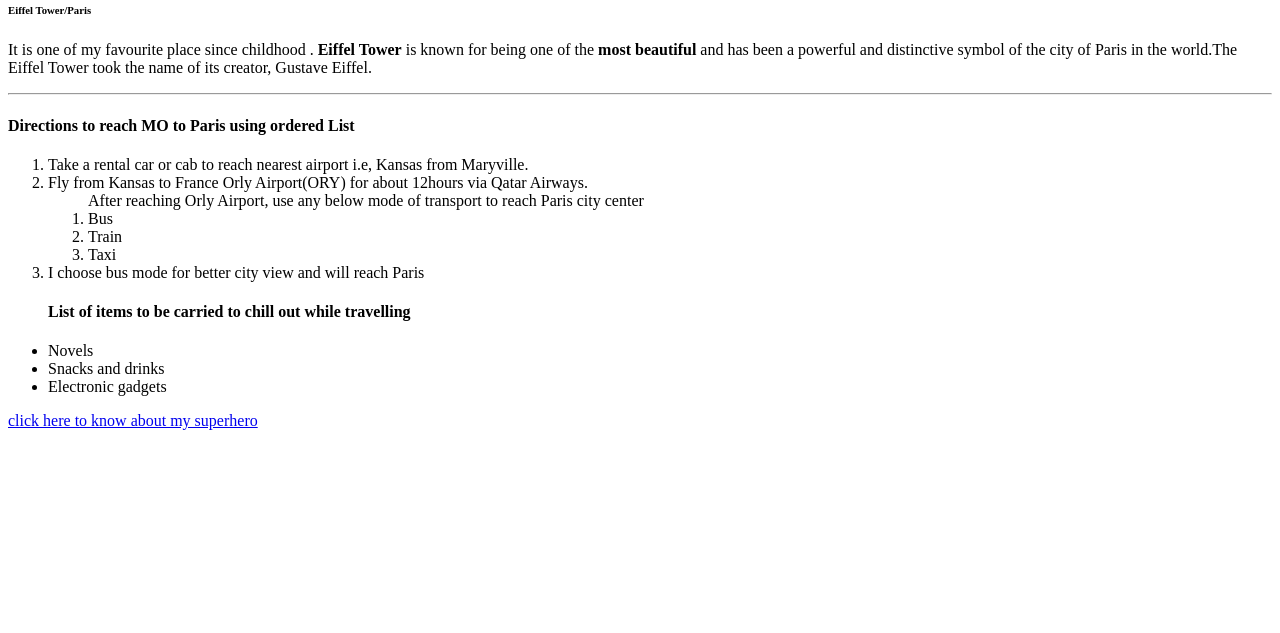
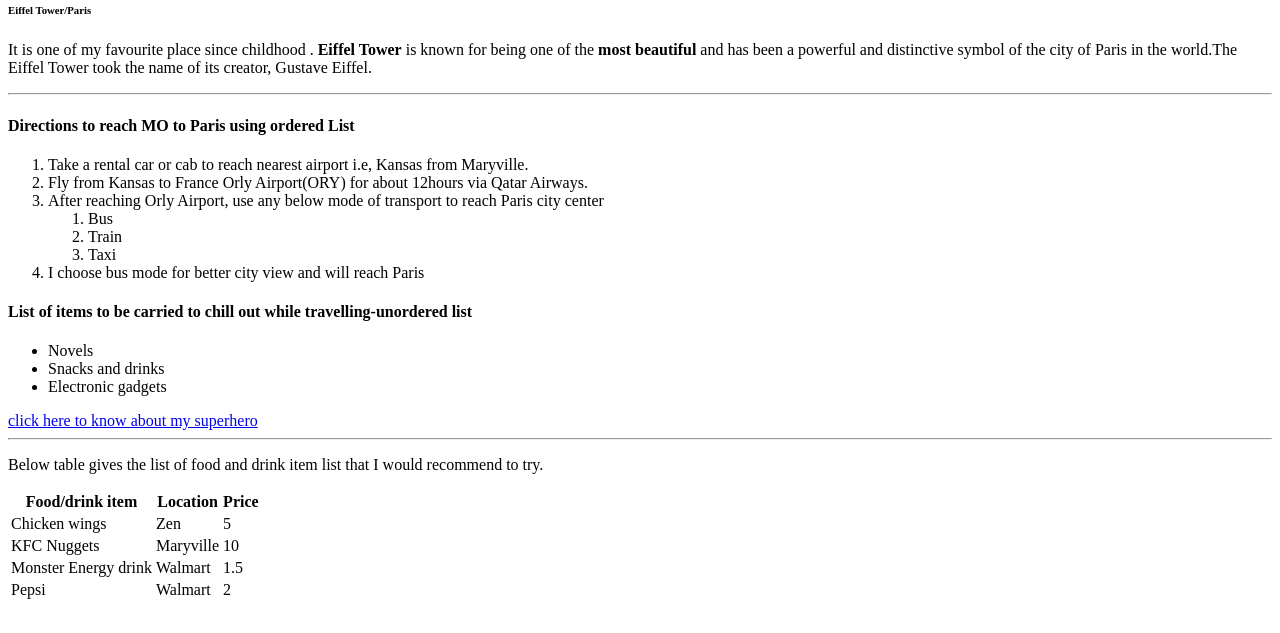
Before and after one commit to 44-563-WebApps-F21/webapps-f21-assignment-3-SaiLavanyaP, a plain HTML site: page index.html in a window 1280 px wide. Shown: the part 79-712 px from the top of the page. Drawn offline with Linux system fonts and the light colour scheme.

Commit message:
created table

```diff
--- a/index.html
+++ b/index.html
@@ -13,18 +13,49 @@
          <ol>
             <li>Take a rental car or cab to reach nearest airport i.e, Kansas from Maryville.</li>
             <li>Fly from Kansas to France Orly Airport(ORY) for about 12hours via Qatar Airways.</li>
-            <ol>After reaching Orly Airport, use any below mode of transport to reach Paris city center
+            <li>After reaching Orly Airport, use any below mode of transport to reach Paris city center</li>
+            <ol>
                <li>Bus</li>
                <li>Train</li>
                <li>Taxi</li>
             </ol>
-            <li>I choose bus mode for better city view and will reach Paris</li> </ol>
+            <li>I choose bus mode for better city view and will reach Paris</li>
+        </ol>
+        <h4>List of items to be carried to chill out while travelling-unordered list</h4>
         <ul>
-            <h4>List of items to be carried to chill out while travelling</h4>
                 <li>Novels</li>
                 <li> Snacks and drinks</li>
                 <li>Electronic gadgets</li>
         </ul>
         <a href="aboutme.html">click here to know about my superhero</a>
+        <hr>
+        <p>Below table gives the list of food and drink item list  that I would recommend to try.</p>
+        <table>
+            <tr>
+                <th>Food/drink item</th>
+                <th>Location</th>
+                <th>Price</th>
+            </tr>
+            <tr>
+                <td>Chicken wings</td>
+                <td>Zen</td>
+                <td>5</td>
+            </tr>
+            <tr>
+                <td>KFC Nuggets</td>
+                <td>Maryville</td>
+                <td>10</td>
+            </tr>
+            <tr>
+                <td>Monster Energy drink</td>
+                <td>Walmart</td>
+                <td>1.5</td>
+            </tr>
+            <tr>
+                <td> Pepsi</td>
+                <td>Walmart</td>
+                <td>2</td>
+            </tr>
+            </table>
     </body>
 </html>
```
